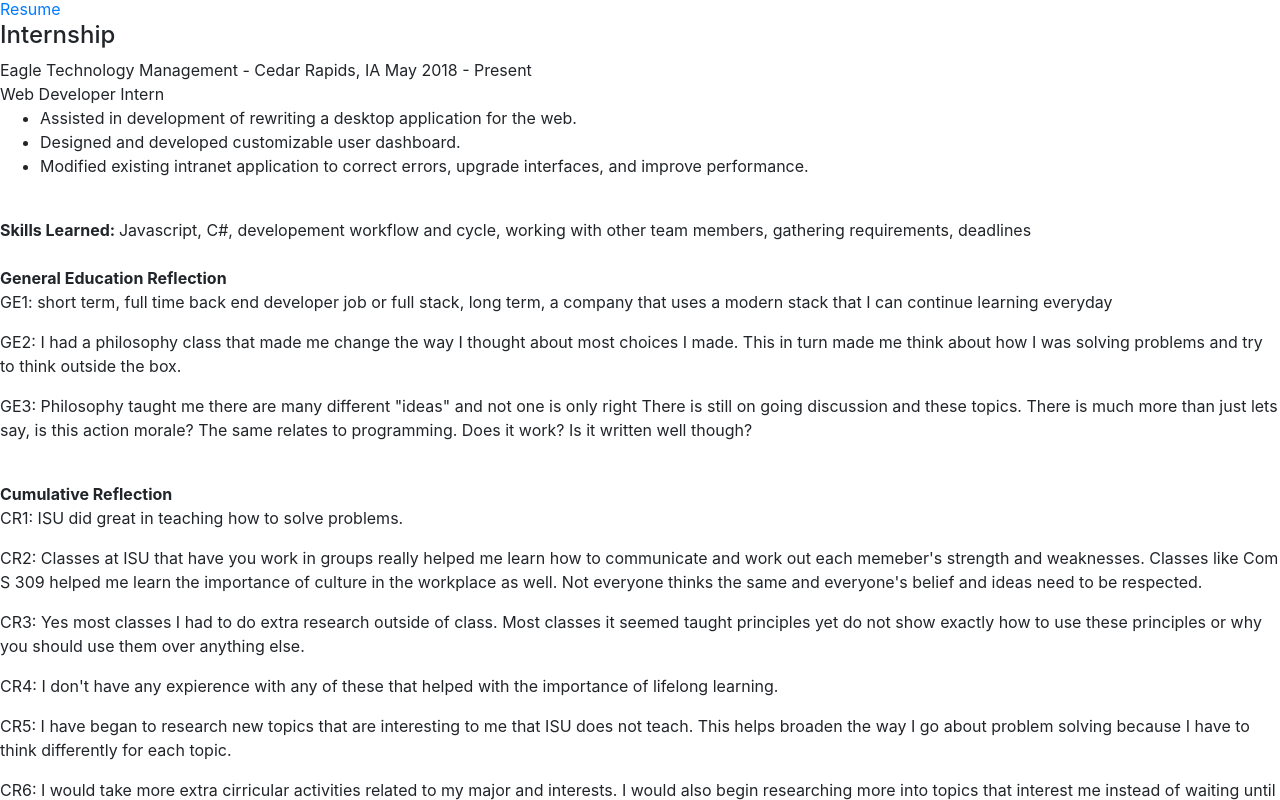
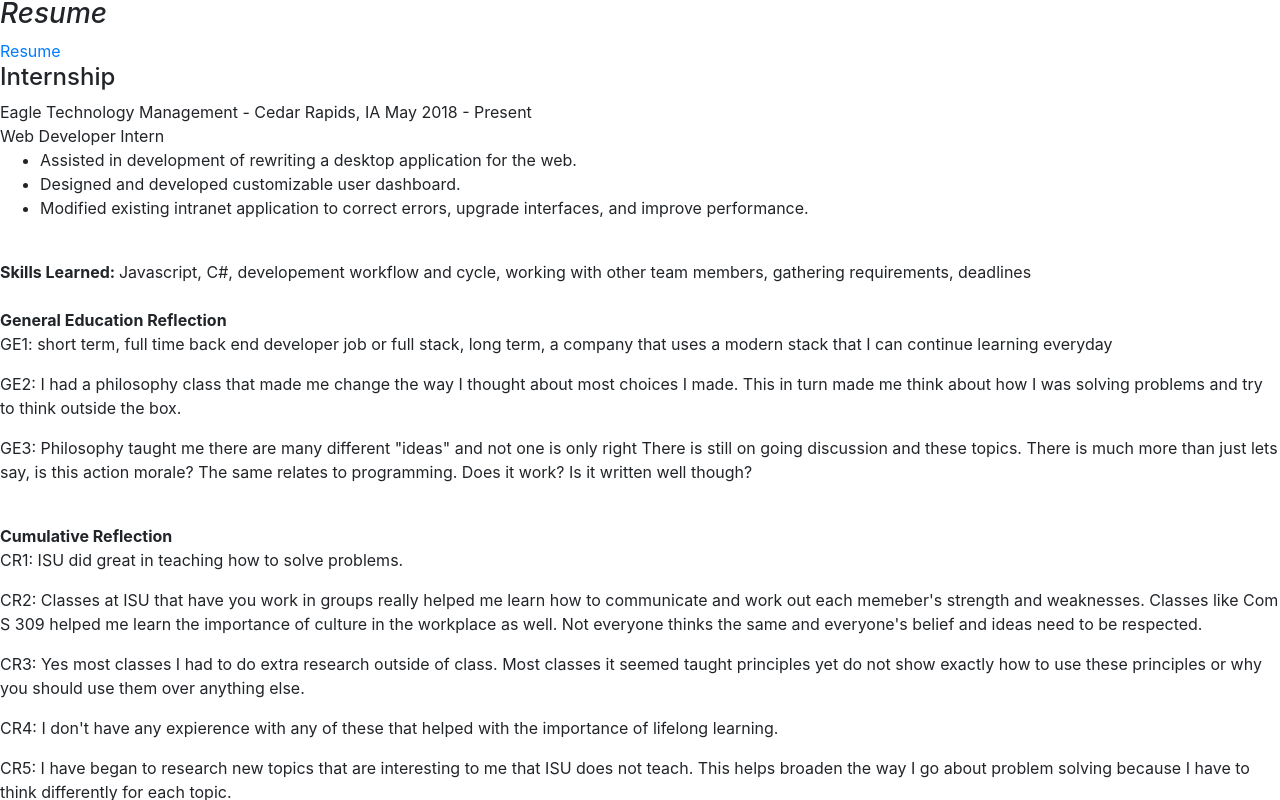
Before and after one commit to maveys3/maveys3.github.io, a plain HTML site: page aboutme.html in a window 1280 px wide. Shown: the part 105-905 px from the top of the page. Drawn offline with nearby package versions, Linux system fonts and the light colour scheme.

Commit message:
Update aboutme.html

```diff
--- a/aboutme.html
+++ b/aboutme.html
@@ -38,6 +38,7 @@
         </nav>
         <h2>About Me</h2>
         <div>
+          <h3><em>Resume</em></h3>
             <a href="./img/Chris_Bui_Resume.pdf">Resume</a>
         </div>
         <div>
```
